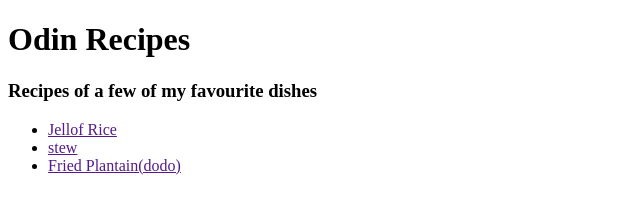
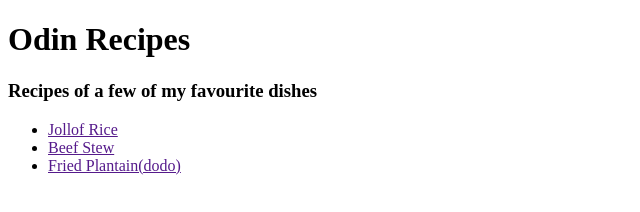
Before and after one commit to eunicegigij/odin-recipes, a plain HTML site: page index.html in a window 1280 px wide. Shown: the full height of the page, 0-640 px from the left. Drawn offline with Linux system fonts and the light colour scheme.

Commit message:
fixed typo in some words

```diff
--- a/index.html
+++ b/index.html
@@ -9,8 +9,8 @@
     <h3>Recipes of a few of my favourite dishes</h3>
     <p>
         <ul>
-            <li><a href="">Jellof Rice</a></li>
-            <li><a href="">stew</a></li>
+            <li><a href="">Jollof Rice</a></li>
+            <li><a href="">Beef Stew</a></li>
             <li><a href="">Fried Plantain(dodo)</a></li>
 
         </ul>
```
